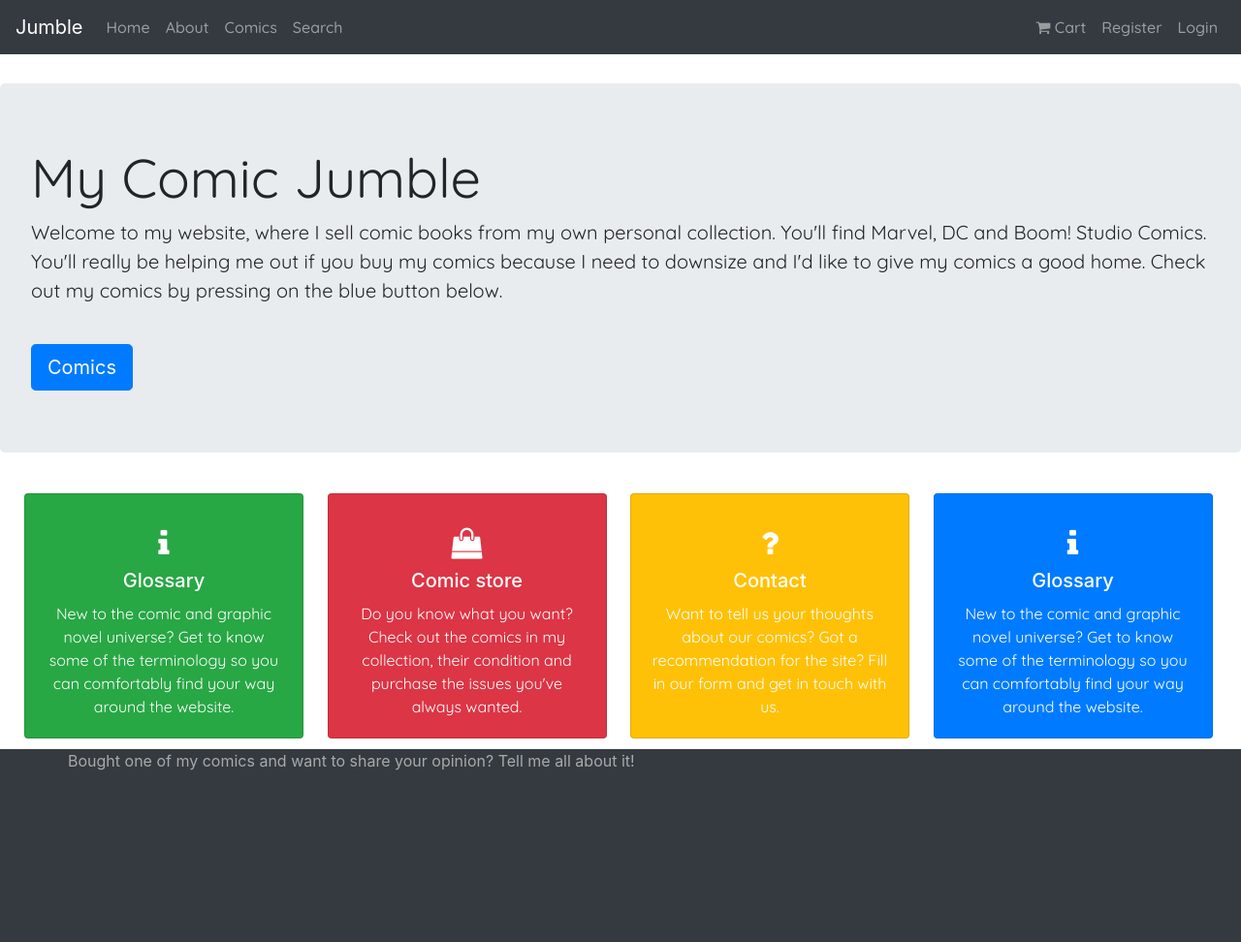
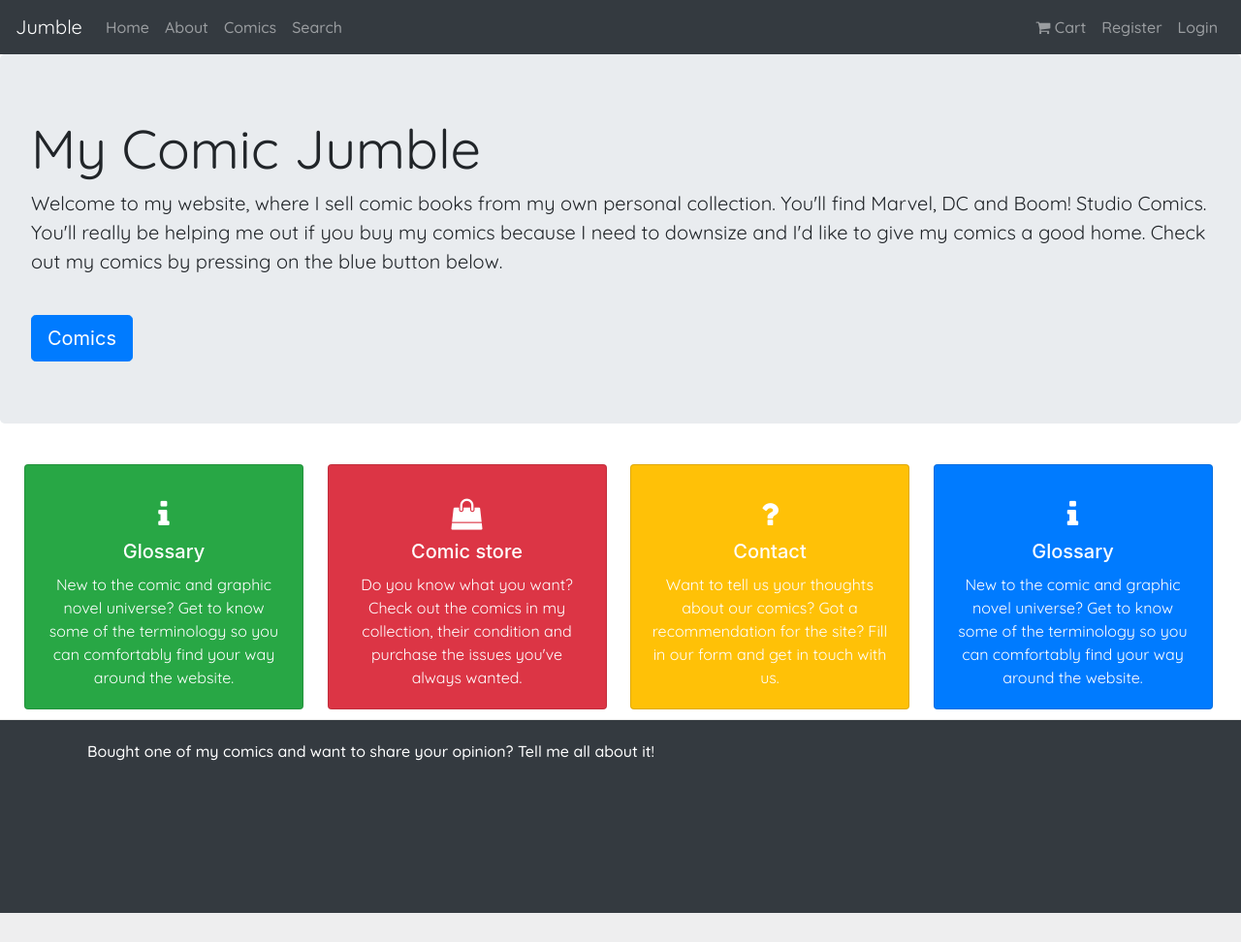
Before and after one commit to adonegan/milestone4-mycomicjumble, a Django app: page / in a window 1280 px wide. Shown: the whole page at 97% size. After the commit the page ends 942 px from the top, so only its background shows below. Run offline with Django 3.2, Linux system fonts and the light colour scheme; some libraries are stand-ins or nearby versions.

Commit message:
Add styling, mostly for forms

```diff
--- a/static/css/custom.css
+++ b/static/css/custom.css
@@ -9,6 +9,7 @@ body {
   font-weight: 500;
 }
 
+.navbar-brand,
 .display-4,
 .lead,
 .card-text {
@@ -20,10 +21,6 @@ body {
   height: 200px;
   border-top: 1px solid #ededed;
   color: #A9A9A9;
-}
-
-.jumbotron {
-  margin-top: 30px;
 }
 
 .card {
@@ -58,3 +55,25 @@ p.card-text {
   flex-direction: column-reverse;
   align-items: center;
 }
+
+.form-group {
+  font-family: "Quicksand", sans-serif;
+  font-weight: 500;
+  border: solid 2px black;
+  padding: 20px;
+  display: flex;
+  flex-direction: column;
+  justify-content: center;
+  align-items: center;
+}
+
+.helptext {
+  font-size: 10px;
+}
+
+.end-site{
+  font-family: "Quicksand", sans-serif;
+  font-weight: 500;
+  color: #fff;
+  padding: 20px;
+}
```
